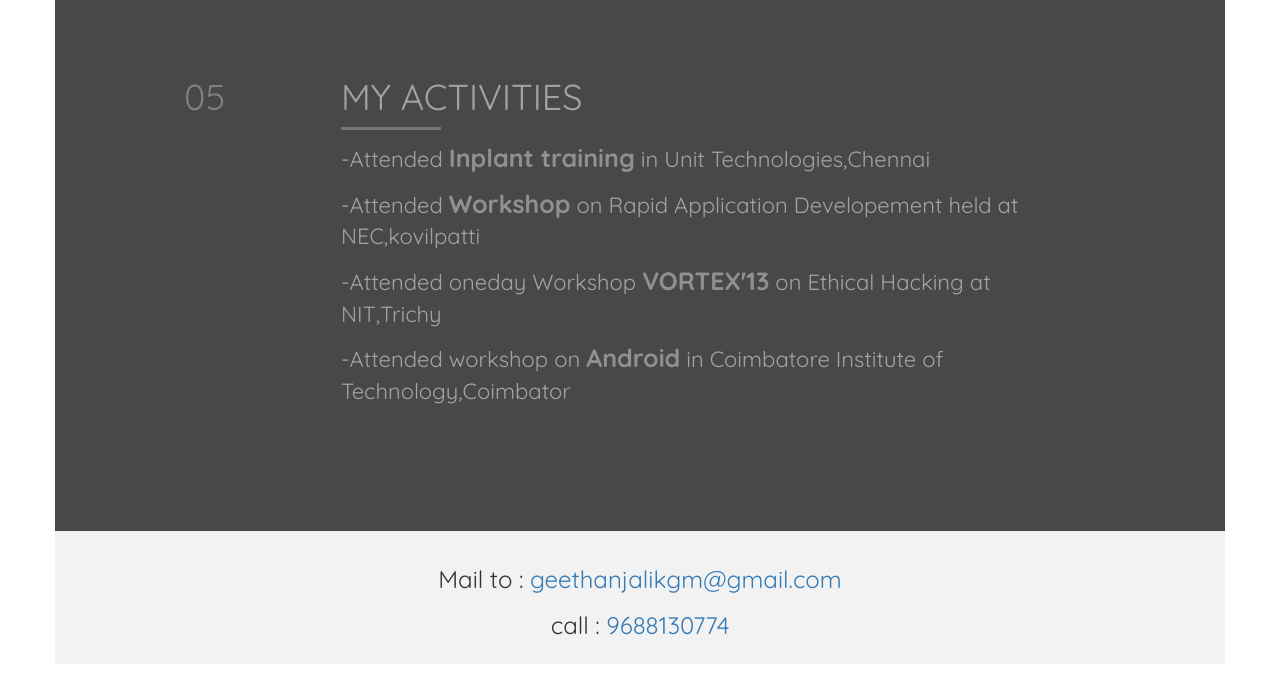
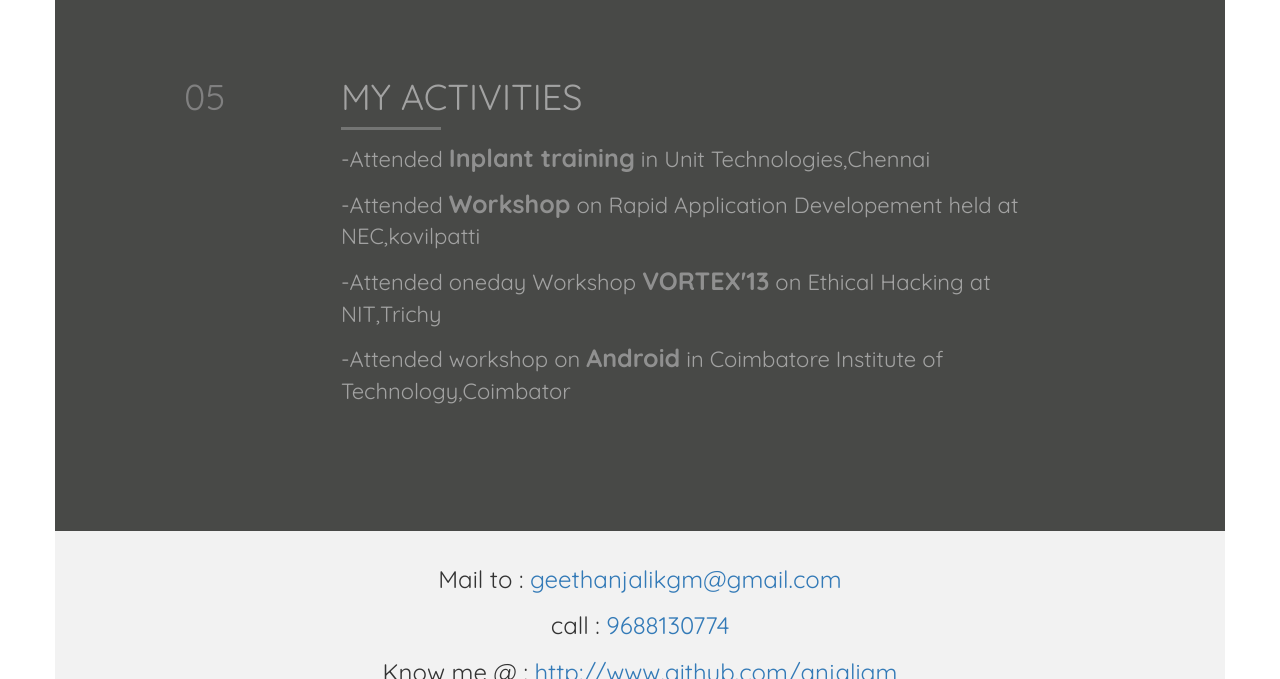
Before and after one commit to anjaligm/anjaligm.github.io, a plain HTML site: page index.html in a window 1280 px wide. Shown: the part 3029-3708 px from the top of the page. Drawn offline with Linux system fonts and the light colour scheme.

Commit message:
footer changed

```diff
--- a/index.html
+++ b/index.html
@@ -158,6 +158,7 @@
                <div class="col-md-12 message">
                  <h3>Mail to : <a href="mailto:geethanjalikgm@gmail.com">geethanjalikgm@gmail.com</a></h3>
                  <h3>call : <a href="tel:9688130774">9688130774</a></h3>
+                  <h3>Know me @ : <a href="http://www.github.com/anjaligm">http://www.github.com/anjaligm</a></h3>
                </div>
              </div>
               </div>
```
